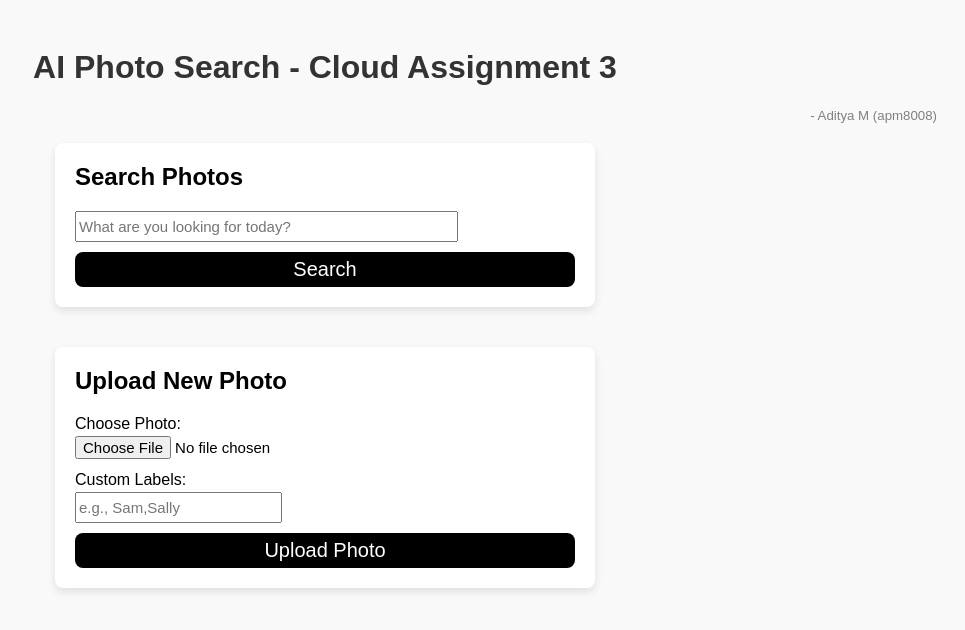
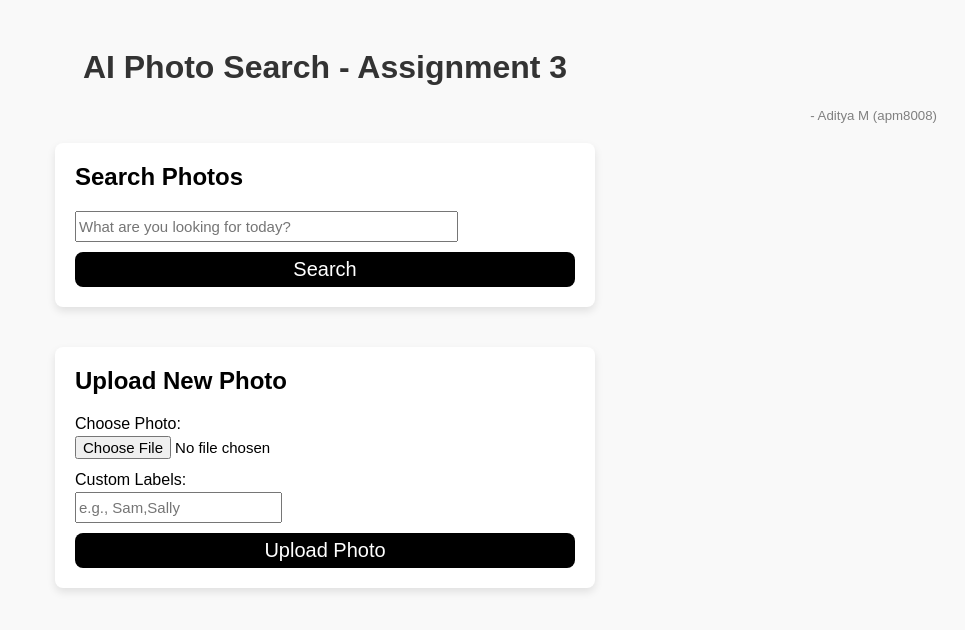
Before and after one commit to aditya491929/CloudComputing-Assignment-3, a plain HTML site: page Frontend/index.html in a window 1280 px wide. Shown: the whole page, without its empty margins (315-1280 px from the left). Drawn offline with nearby package versions, Linux system fonts and the light colour scheme.

Commit message:
testing codepipline

```diff
--- a/Frontend/index.html
+++ b/Frontend/index.html
@@ -19,7 +19,7 @@
     </head>
 <body>
 
-    <h1>AI Photo Search - Cloud Assignment 3</h1>
+    <h1>AI Photo Search - Assignment 3</h1>
     <h5 style="margin: 0px; color: gray; font-weight: 100; align-self: flex-end;">- Aditya M 	&#40;apm8008&#41;</h5>
 
     <!-- Search Section -->
```
